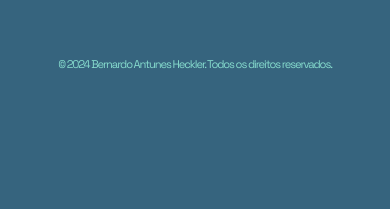
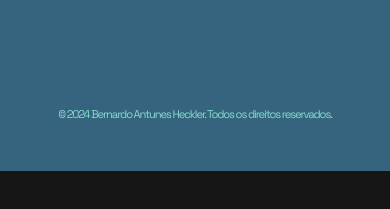
Before and after one commit to bernardoHeckler/bernardoHeckler.github.io, a plain HTML site: page home.html in a window 390 px wide. Shown: the part 4252-4461 px from the top of the page. After the commit the page ends 4423 px from the top, so only its background shows below. Drawn offline with Linux system fonts and the light colour scheme; a web font is replaced by a local one.

Commit message:
atualizando o rodapé

```diff
--- a/css/medias.css
+++ b/css/medias.css
@@ -105,6 +105,12 @@ aside > h5{
     }
     figcaption{
         text-align: center !important;
+    }
+    .footer{
+        height: auto !important;
+    }
+    .direitosCriador{
+        padding: 50px 5px 50px 5px;
     }
 }
 
```
